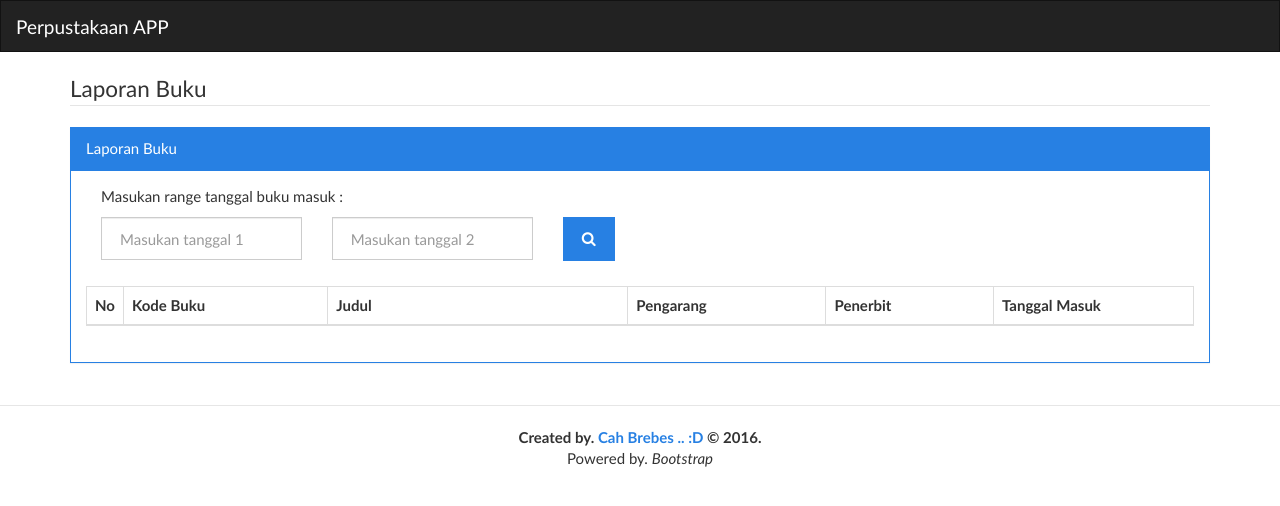
After one commit to PanduAldi/aplikasi_perpustakaan, a CodeIgniter app: page /index.php/lap_buku/index in a window 1280 px wide. The commit adds this page. Shown: the top 506 px of the page. Run offline with CodeIgniter, Linux system fonts and the light colour scheme; lists and menus that the app fills with data are empty; some libraries are stand-ins or nearby versions.

Commit message:
perbaikan bug & add lap_buku

```diff
--- a/application/controllers/anggota.php
+++ b/application/controllers/anggota.php
@@ -79,6 +79,7 @@ class Anggota extends CI_Controller {
 								 'nim' => $this->input->post('nim'),
 								 'nama' => $this->input->post('nama'),
 								 'alamat' => $this->input->post('alamat'),
+								 'tgl_daftar' => date("Y-m-d"),
 								 'foto' => $foto
 							   );
 
--- a/application/controllers/buku.php
+++ b/application/controllers/buku.php
@@ -85,6 +85,7 @@ class Buku extends CI_Controller {
 							 'pengarang' => $this->input->post('pengarang'),
 							 'deskripsi' => $this->input->post('deskripsi'),
 							 'cover' => $cover,
+							 'tgl_masuk' => date('Y-m-d'),
 							 'status' => 'y'
 						   );
 
--- a/application/controllers/lap_anggota.php
+++ b/application/controllers/lap_anggota.php
@@ -20,11 +20,9 @@ class Lap_anggota extends CI_Controller {
 
 	public function get_report()
 	{
-		$ex1 = explode("/", $this->input->post('tgl1'));
-		$ex2 = explode("/", $this->input->post('tgl2'));
 
-		$tgl1 = $ex1[2]."-".$ex1[0]."-".$ex1[1];
-		$tgl2 = $ex2[2]."-".$ex2[0]."-".$ex2[1];
+		$tgl1 = $this->input->post('tgl1');
+		$tgl2 = $this->input->post('tgl2');
 
 		$cek = $this->m_laporan->get_anggota($tgl1, $tgl2);
 
--- /dev/null
+++ b/application/controllers/lap_buku.php
@@ -0,0 +1,38 @@
+<?php
+defined('BASEPATH') OR exit('No direct script access allowed');
+
+class Lap_buku extends CI_Controller {
+
+	public function __construct()
+	{
+		parent::__construct();
+		$this->load->model('m_laporan');
+	}
+
+	public function index()
+	{
+		$data['title'] = "Laporan Buku";
+		$this->template->display('laporan/buku', $data);
+	}
+
+	public function get_report()
+	{
+		$tgl1 = $this->input->post('tgl1');
+		$tgl2 = $this->input->post('tgl2');
+
+		$cek = $this->m_laporan->get_buku($tgl1, $tgl2);
+
+		if ($cek->num_rows() == 0)
+		{
+			echo "";
+		}
+		else
+		{
+			$data['tampil_data'] = $cek->result();
+			$this->load->view('laporan/tampil_buku', $data);
+		}
+	}
+}
+
+/* End of file lap_buku.php */
+/* Location: ./application/controllers/lap_buku.php */
--- a/application/models/m_laporan.php
+++ b/application/models/m_laporan.php
@@ -3,7 +3,7 @@ defined('BASEPATH') OR exit('No direct script access allowed');
 
 class M_laporan extends CI_Model {
 
-	// Get report anggota
+	// Get report peminjaman
 	public function get_peminjaman($tgl1, $tgl2)
 	{
 		$this->db->where('tgl_pinjam >=', $tgl1);
@@ -22,11 +22,21 @@ class M_laporan extends CI_Model {
 		return $this->db->get();
 	}
 
+	//get report anggota
 	public function get_anggota($tgl1, $tgl2)
 	{
 		$this->db->where('tgl_daftar >=', $tgl1);
 		$this->db->where('tgl_daftar <=', $tgl2);
 		return $this->db->get('t_anggota');
+	}
+
+	//get report buku
+	public function get_buku($tgl1, $tgl2)
+	{
+		$this->db->where('tgl_masuk >=', $tgl1);
+		$this->db->where('tgl_masuk <=', $tgl2);
+
+		return $this->db->get('t_buku');
 	}
 
 	// tampil detail anggota
--- a/application/views/header.php
+++ b/application/views/header.php
@@ -26,7 +26,7 @@
 				$masteradmin = array('buku', 'anggota', 'petugas');
 				$masterpetugas = array('buku', 'anggota');
 				$transaksi = array('peminjaman','pengembalian');
-				$laporan = array('anggota','peminjaman','pengembalian');
+				$laporan = array('anggota', 'buku','peminjaman','pengembalian');
 				if ($this->session->userdata('level')== '1') {
 					?>
 						<li class="dropdown">
--- /dev/null
+++ b/application/views/laporan/buku.php
@@ -0,0 +1,73 @@
+<!-- Scrip jQuery & Ajax -->
+<script>
+
+	$(function(){
+
+		//datepicker
+		$('#tgl1').datepicker({format:"yyyy-mm-dd"});
+		$('#tgl2').datepicker({format:"yyyy-mm-dd"});
+
+		$("#cari").click(function(){
+			var tgl1 = $("#tgl1").val();
+			var tgl2 = $("#tgl2").val();
+
+			$.ajax({
+				url : "<?php echo site_url('lap_buku/get_report') ?>",
+				type : "POST",
+				data : {tgl1:tgl1, tgl2:tgl2},
+				beforeSend : function(){
+					$("#tampil_data").html('<div class="alert alert-success"><i class="fa fa-spinner fa-spin"></i> Sedang memproses data .. </div>');
+				},
+				success : function(msg){
+					if (msg == "") {
+						$('#tampil_data').html('Data tidak ditemukan');
+					}
+					else
+					{
+						$("#tampil_data").html(msg);
+					}
+				}
+			});
+		});
+	})
+</script>
+<!-- end -->
+
+<div id="lap_buku">
+	<div class="panel panel-primary">
+		<div class="panel-heading">
+			<?php echo $title ?>
+		</div>
+		<div class="panel-body">
+			<div class="row">
+				<div class="col-lg-12">
+					<div class="col-md-6">
+						<p>Masukan range tanggal buku masuk : </p>
+						<div class="row">
+							<div class="col-md-5"><input type="text" class="form-control" id="tgl1" placeholder="Masukan tanggal 1"></div>
+							<div class="col-md-5"><input type="text" class="form-control" id="tgl2" placeholder="Masukan tanggal 2"></div>
+							<div class="col-md-2"><button id="cari" class="btn btn-primary"><i class="fa fa-search"></i></button></div>
+						</div>
+					</div>
+				</div>
+				<div style="height:100px"></div>
+				<div class="col-lg-12">
+					<div id="tampil_data">
+						<table class="table table-bordered">
+							<thead>
+								<tr>
+									<th width="10">No</th>
+									<th>Kode Buku</th>
+									<th width="300">Judul</th>
+									<th>Pengarang</th>
+									<th>Penerbit</th>
+									<th width="200">Tanggal Masuk</th>
+								</tr>
+							</thead>
+						</table>
+					</div>
+				</div>
+			</div>
+		</div>
+	</div>
+</div>
```
Also changed, not shown: application/controllers/lap_peminjaman.php (+2 -5 lines), application/controllers/lap_pengembalian.php (+2 -5 lines), application/views/laporan/anggota.php (+6 -2 lines), application/views/laporan/peminjaman.php (+7 -3 lines), application/views/laporan/pengembalian.php (+8 -4 lines), application/views/laporan/tampil_buku.php (added, +26 -0 lines), db_perpus.sql (+26 -23 lines).
